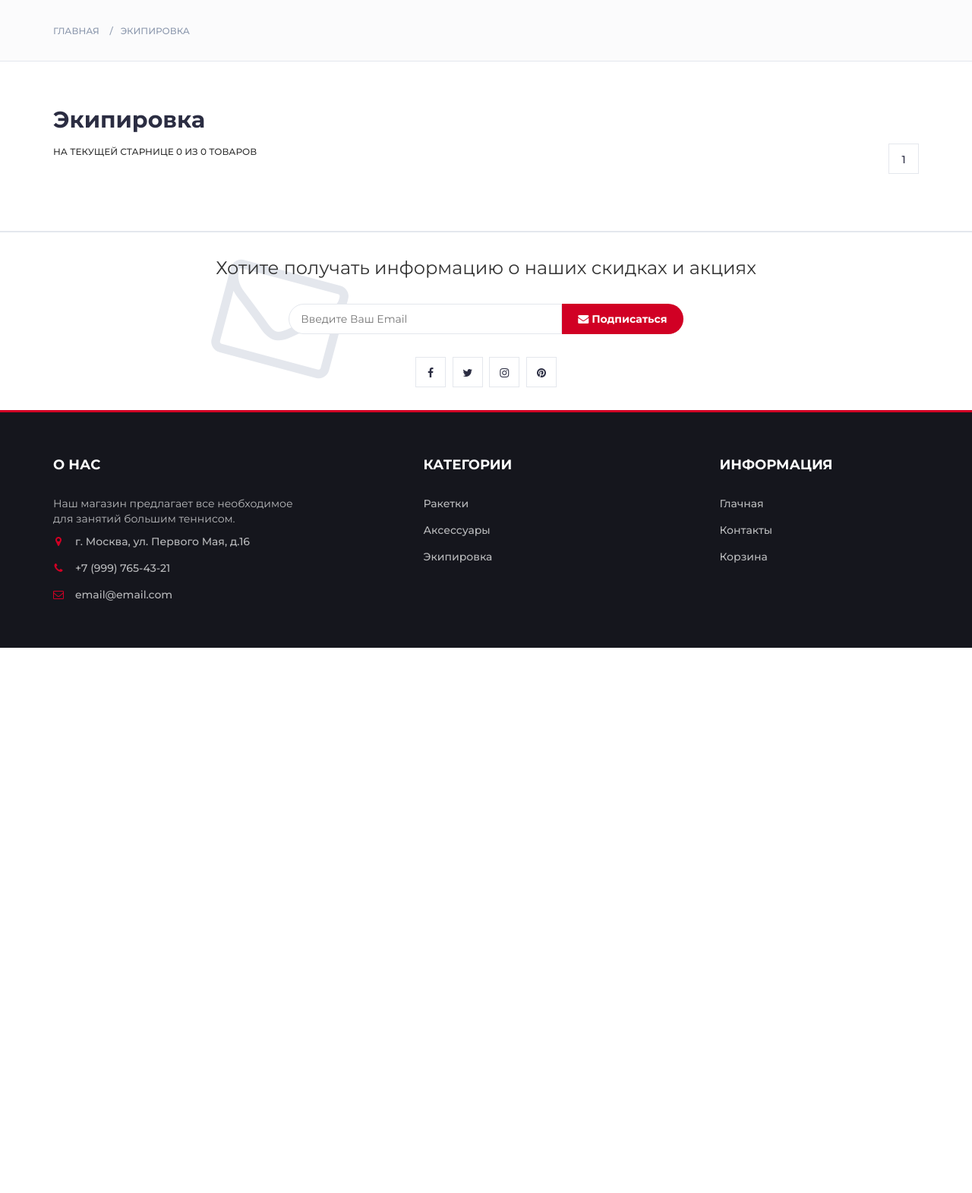
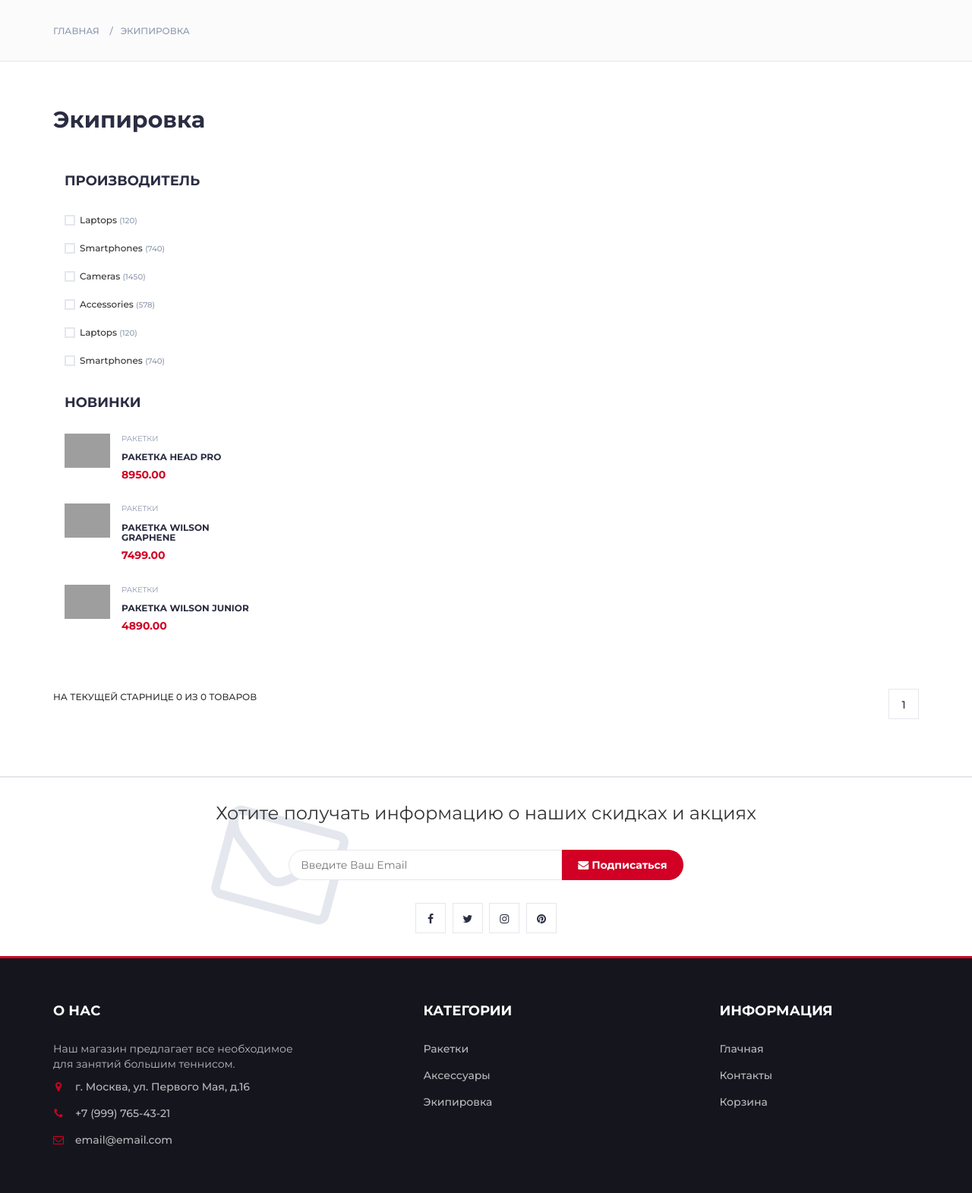
Before and after one commit to mzakharow/tennis_shop, a Django app: page /category/clothing-and-shoes in a window 1280 px wide. Shown: the part 207-1778 px from the top of the page at 76% size. Before the commit the page ends 1060 px from the top, so only its background shows below. Run offline with Django 3.2, Linux system fonts and the light colour scheme; data comes from the database, SQL or seed files in the repository; both versions use the stored data as it was after the commit; parts of the project's set-up code (start-up, migrations or seed data) failed here and were passed over; some libraries are stand-ins or nearby versions; grey boxes are pictures that could not be loaded.

Commit message:
new product list inclusion_tag for new products

```diff
--- a/shop/templates/shop/category.html
+++ b/shop/templates/shop/category.html
@@ -1,4 +1,5 @@
 {% extends 'base.html' %}
+{% load products_tag %}
 
 {% block title %}
     <title>{{ category.name }}</title>
@@ -10,19 +11,85 @@
 
 {% block main %}
     <h2>{{ category.name }}</h2>
+    <div class="section">
+        <!-- container -->
+        <div class="container">
+            <div class="row">
+                <!-- ASIDE -->
+                <div id="aside" class="col-md-3">
+                    <!-- aside Widget -->
+                    <div class="aside">
+                        <h3 class="aside-title">Производитель</h3>
+                        <div class="checkbox-filter">
 
-    {#    {% for product in products %}#}
-    {#        <h2>{{ product.title }}</h2>#}
-    {#            <div class="shop-img">#}
-    {#                <a href="{% url 'shop:product_detail' product.slug %}"><img src="{{ product.image.url }}" alt=""></a>#}
-    {#            </div>#}
-    {#            <h4 class="text-center"><a href="{% url 'shop:product_detail' product.slug %}">{{ product.title }}</a></h4>#}
-    {#    {% endfor %}#}
+                            <div class="input-checkbox">
+                                <input type="checkbox" id="category-1">
+                                <label for="category-1">
+                                    <span></span>
+                                    Laptops
+                                    <small>(120)</small>
+                                </label>
+                            </div>
 
+                            <div class="input-checkbox">
+                                <input type="checkbox" id="category-2">
+                                <label for="category-2">
+                                    <span></span>
+                                    Smartphones
+                                    <small>(740)</small>
+                                </label>
+                            </div>
+
+                            <div class="input-checkbox">
+                                <input type="checkbox" id="category-3">
+                                <label for="category-3">
+                                    <span></span>
+                                    Cameras
+                                    <small>(1450)</small>
+                                </label>
+                            </div>
+
+                            <div class="input-checkbox">
+                                <input type="checkbox" id="category-4">
+                                <label for="category-4">
+                                    <span></span>
+                                    Accessories
+                                    <small>(578)</small>
+                                </label>
+                            </div>
+
+                            <div class="input-checkbox">
+                                <input type="checkbox" id="category-5">
+                                <label for="category-5">
+                                    <span></span>
+                                    Laptops
+                                    <small>(120)</small>
+                                </label>
+                            </div>
+
+                            <div class="input-checkbox">
+                                <input type="checkbox" id="category-6">
+                                <label for="category-6">
+                                    <span></span>
+                                    Smartphones
+                                    <small>(740)</small>
+                                </label>
+                            </div>
+                        </div>
+                    </div>
+                    <!-- /aside Widget -->
+
+                    <!-- aside Widget -->
+                    {% get_new_products %}
+                    <!-- /aside Widget -->
+                </div>
+
+                <div class="row">
+                    <!-- product -->
                     {% for page in pages %}
+                        <div class="col-md-4 col-xs-6">
+                            <div class="product">
 
-        <div class="col-xs-6">
-            <div class="product">
                                 <div class="product-img">
                                     <img src="{{ page.image.url }}" alt="">
                                 </div>
@@ -36,14 +103,30 @@
                                 </div>
                             </div>
                         </div>
+                        <div class="clearfix visible-sm visible-xs"></div>
+                    {% endfor %}
+                </div>
+            </div>
+        </div>
+    </div>
+    {#        <div class="col-xs-6">#}
+    {#            <div class="product">#}
+    {#                <div class="product-img">#}
+    {#                    <img src="{{ page.image.url }}" alt="">#}
+    {#                </div>#}
+    {#                <div class="product-body">#}
+    {#                    <p class="product-category">{{ page.brand.name }}</p>#}
+    {#                    <h3 class="product-name"><a href="{% url 'shop:product_detail' page.slug %}">{{ page.title }}</a></h3>#}
+    {#                    <h4 class="product-price">{{ page.price }} руб.</h4>#}
+    {#                </div>#}
+    {#                <div class="add-to-cart">#}
+    {#                    <a href="{% url 'shop:add_to_cart' product_slug=page.slug %}"><button class="add-to-cart-btn"><i class="fa fa-shopping-cart"></i> купить</button></a>#}
+    {#                </div>#}
+    {#            </div>#}
+    {#        </div>#}
+    {##}
+    {#        <div class="clearfix visible-sm visible-xs"></div>#}
 
-        <div class="clearfix visible-sm visible-xs"></div>
-
-{#        <div class="shop-img">#}
-{#            <a href="{% url 'shop:product_detail' page.slug %}" ><img src="{{ page.image.url }}" alt="" class="center-block"></a>#}
-{#        </div>#}
-{#        <h4 class="text-center"><a href="{% url 'shop:product_detail' page.slug %}">{{ page.title }}</a></h4>#}
-    {% endfor %}
 
     <div class="store-filter clearfix">
         <span class="store-qty">На текущей старнице {{ pages.object_list|length }} из {{ pages.paginator.count }} товаров</span>
--- /dev/null
+++ b/shop/templates/shop/tag/new_products.html
@@ -0,0 +1,17 @@
+<!-- aside Widget -->
+<div class="aside">
+    <h3 class="aside-title">Новинки</h3>
+    {% for new_product in new_products %}
+        <div class="product-widget">
+            <div class="product-img">
+                <img src="{{ new_product.image.url }}" alt="">
+            </div>
+            <div class="product-body">
+                <p class="product-category">{{ new_product.category.name }}</p>
+                <h3 class="product-name"><a href="{{ new_product.slug }}">{{ new_product }}</a></h3>
+                <h4 class="product-price">{{ new_product.price }}</h4>
+            </div>
+        </div>
+    {% endfor %}
+</div>
+<!-- /aside Widget -->
--- /dev/null
+++ b/shop/templatetags/products_tag.py
@@ -0,0 +1,10 @@
+from django import template
+from shop.models import Product
+
+register = template.Library()
+
+
+@register.inclusion_tag('shop/tag/new_products.html')
+def get_new_products(count=3):
+    products = Product.objects.order_by("-price")[:count]
+    return {"new_products": products}
--- a/shop/views.py
+++ b/shop/views.py
@@ -72,7 +72,7 @@ def category_view(request, category_slug):
     category = Category.objects.get(slug=category_slug)
     products = Product.objects.filter(category=category)
     # products = category.product_set.all()  # product_set переменная обратного класса в django
-    categories = Category.objects.all()
+    categories = Category.objects.filter(available=True)
     cart = check_cart(request)
     paginator = Paginator(products, 4)
     if 'page' in request.GET:
```
Also changed, not shown: tennis_shop/settings.py (+8 -8 lines), db.sqlite3, shop/templatetags/__init__.py (added). Lines whose indentation alone changed are shown as unchanged.
